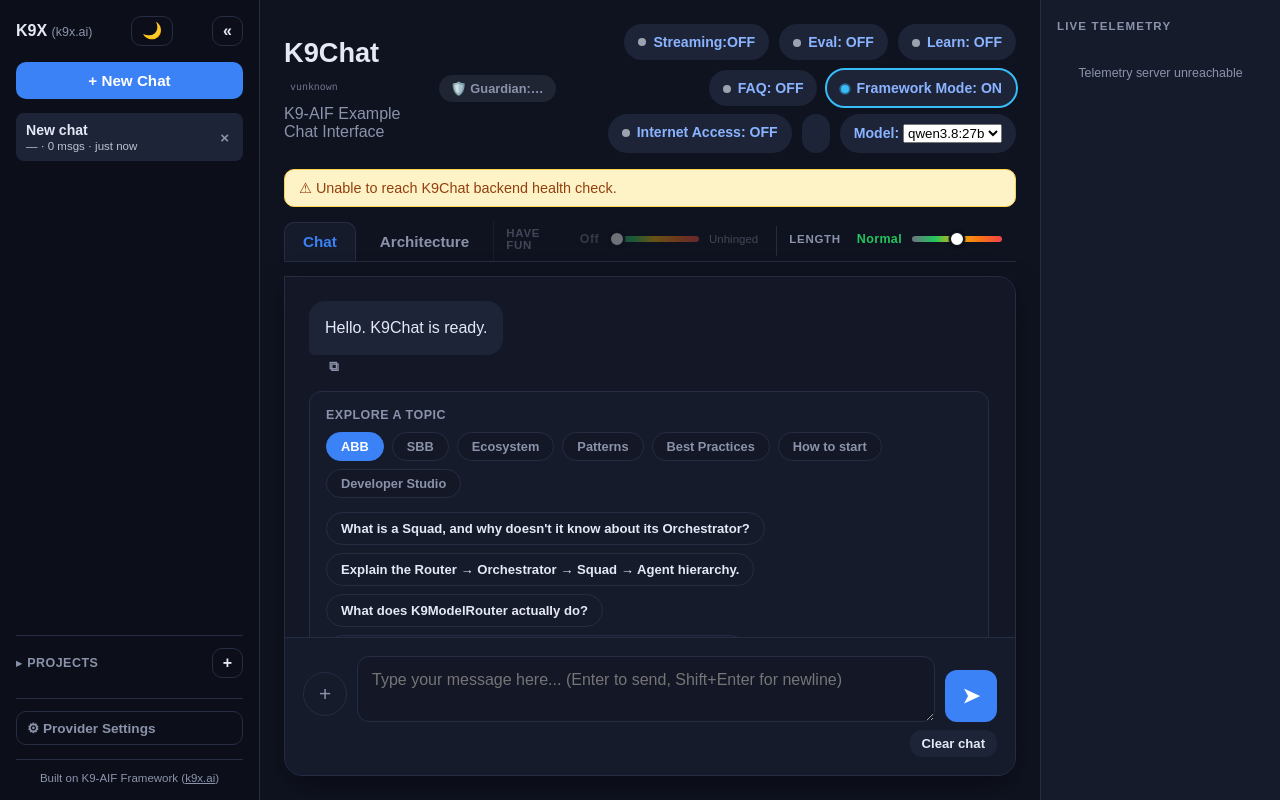
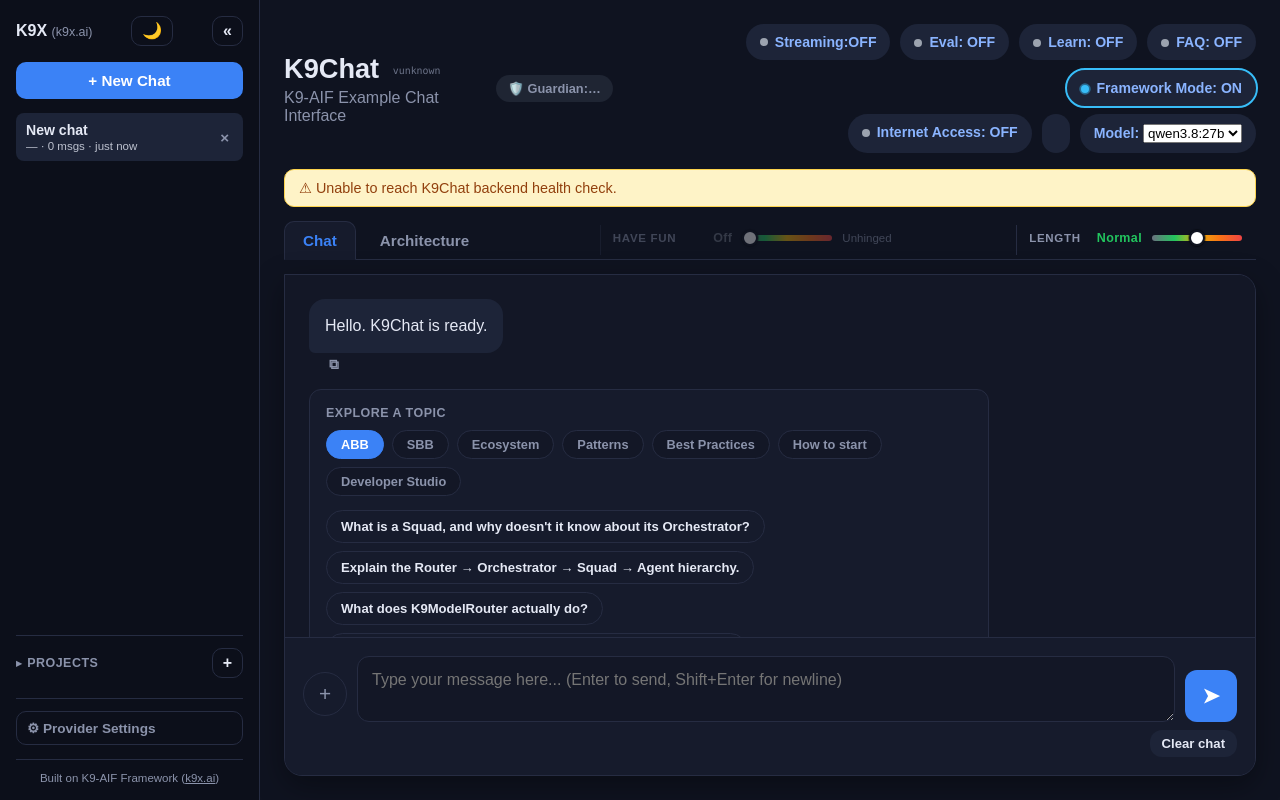
Before and after one commit to k9aif/examples, a FastAPI app: page / in a window 1280 px wide. Run offline with FastAPI, Linux system fonts and the light colour scheme; the visitor is signed in with stand-in values (Sample User, id 1); data that the repository does not hold is empty.

Commit message:
k9chat: remove the Live Telemetry panel entirely -- shared-machine metrics were misleading
Ravi's point, and correct: PowerAI is a shared machine, so GPU Load,
GPU Memory, CPU Load, and CPU Memory all reflected *everything* running
on the box, not k9chat's own activity -- "is my chat using the GPU?"
was not actually answerable from those numbers. GPU Temperature was
considered as the one metric with a real causal link (it's what
queue_control.py's thermal guard actually enforces against), but
dropped too per Ravi's call -- simpler with nothing in the right pane
than one lonely metric.

Removed completely, not just hidden: the <aside> panel, .app-shell's
third grid column (now 260px 1fr, sidebar+chat only), pollTelemetry()
and all its DOM refs in app.js, the /telemetry endpoint and its now-dead
gpu_telemetry import in app.py, and every .telemetry-* CSS rule.
queue_control.py's own thermal enforcement is untouched -- confirmed it
imports gpu_telemetry.py directly, server-side, never through the HTTP
endpoint that just got removed.

Verified live: no console errors, no 404s from the removed endpoint,
clean 2-column layout with the chat area now spanning the freed space.
Same screenshot also reconfirmed the topic-picker card renders correctly
on a fresh session.

Co-Authored-By: Claude Sonnet 5 <noreply@anthropic.com>

```diff
--- a/k9chat/app.py
+++ b/k9chat/app.py
@@ -85,7 +85,6 @@ from k9chat.auth import (
 )
 from k9chat.queue_control import QueueSlot
 from k9chat import queue_control
-from k9chat import gpu_telemetry
 
 BASE_DIR = os.path.dirname(__file__)
 
@@ -192,17 +191,6 @@ def home(request: Request):
 def chat_queue_status():
     """Polled by the frontend's waitlist widget -- see queue_control.py."""
     return JSONResponse(queue_control.status())
-
-
-@app.get("/telemetry")
-def telemetry():
-    """Polled by the right-side telemetry panel -- real nvidia-smi/os-module
-    data proxied from gpu_telemetry.py, cached briefly there. Same data
-    queue_control.py's thermal guard actually enforces against, not a
-    separate/fake readout."""
-    data = gpu_telemetry.get_telemetry()
-    data["temp_limit_c"] = gpu_telemetry.temp_limit_c()
-    return JSONResponse(data)
 
 
 @app.post("/chat")
--- a/k9chat/static/js/app.js
+++ b/k9chat/static/js/app.js
@@ -16,7 +16,7 @@
     applyTheme(next);
   });
 
-  // Sidebar collapse -- more canvas for the chat/telemetry columns.
+  // Sidebar collapse -- more canvas for the chat column.
   // Persisted like theme so it doesn't reset on reload.
   const appShell = document.querySelector(".app-shell");
   const sidebarCollapseBtn = document.getElementById("sidebar-collapse-btn");
@@ -418,75 +418,13 @@
     setInterval(pollQueueStatus, 4000);
   }
 
-  // ---------------- Telemetry panel ----------------
-  // Real numbers from gpu_telemetry.py (proxying the actual nvidia-smi
-  // server) -- same source queue_control.py's thermal guard checks
-  // against, not a separate/decorative readout. 2s poll matches the
-  // standalone RTX-5090 dashboard's own cadence.
-  const telemetryBody = document.getElementById("telemetry-body");
-  const telemetryBanner = document.getElementById("telemetry-throttle-banner");
-
-  function telemetryRow(label, value, pct, level) {
-    const cls = level ? ` ${level}` : "";
-    const bar = pct != null
-      ? `<div class="telemetry-bar-track"><div class="telemetry-bar-fill" style="width:${Math.min(100, Math.max(0, pct))}%"></div></div>`
-      : "";
-    return `<div class="telemetry-row${cls}"><div class="label">${label}</div><div class="value">${value}</div>${bar}</div>`;
-  }
-
-  async function pollTelemetry() {
-    if (!telemetryBody) return;
-    try {
-      const resp = await fetch("/telemetry");
-      const d = await resp.json();
-      if (d.error || d.temperatureC == null) {
-        telemetryBody.innerHTML = '<div class="telemetry-offline">Telemetry server unreachable</div>';
-        telemetryBanner.style.display = "none";
-        return;
-      }
-
-      const limit = d.temp_limit_c ?? 85;
-      const temp = d.temperatureC;
-      const tempLevel = temp >= limit ? "critical" : temp >= limit - 10 ? "warn" : "";
-      const gpuLoadLevel = d.gpuUtilizationPct >= 90 ? "warn" : "";
-      const memPct = d.memoryTotalMiB ? (d.memoryUsedMiB / d.memoryTotalMiB) * 100 : null;
-
-      let html = "";
-      html += telemetryRow("GPU Load", `${d.gpuUtilizationPct ?? "--"}%`, d.gpuUtilizationPct, gpuLoadLevel);
-      html += telemetryRow("GPU Temperature", `${temp}°C`, (temp / limit) * 100, tempLevel);
-      html += telemetryRow(
-        "GPU Memory",
-        `${d.memoryUsedMiB ?? "--"} / ${d.memoryTotalMiB ?? "--"} MiB`,
-        memPct,
-        memPct != null && memPct >= 90 ? "warn" : "",
-      );
-      if (d.cpuLoadPct != null) {
-        html += telemetryRow("CPU Load", `${d.cpuLoadPct}%`, d.cpuLoadPct, d.cpuLoadPct >= 90 ? "warn" : "");
-      }
-      if (d.cpuMemory) {
-        const cpuMemPct = d.cpuMemory.totalMiB ? (d.cpuMemory.usedMiB / d.cpuMemory.totalMiB) * 100 : null;
-        html += telemetryRow(
-          "CPU Memory",
-          `${d.cpuMemory.usedMiB} / ${d.cpuMemory.totalMiB} MiB`,
-          cpuMemPct,
-          cpuMemPct != null && cpuMemPct >= 90 ? "warn" : "",
-        );
-      }
-      if (d.cpuTempC != null) {
-        html += telemetryRow("CPU Temperature", `${d.cpuTempC}°C`, null, "");
-      }
-
-      telemetryBody.innerHTML = html;
-      telemetryBanner.style.display = temp >= limit ? "block" : "none";
-    } catch (err) {
-      telemetryBody.innerHTML = '<div class="telemetry-offline">Telemetry server unreachable</div>';
-      telemetryBanner.style.display = "none";
-    }
-  }
-  if (telemetryBody) {
-    pollTelemetry();
-    setInterval(pollTelemetry, 2000);
-  }
+  // Live Telemetry panel removed 2026-09-21 -- PowerAI is a shared
+  // machine, and GPU/CPU load+memory numbers reflected *everything*
+  // running on it, not k9chat's own activity (misleading: "is my chat
+  // using the GPU?" -- not necessarily). Temperature alone (the one
+  // metric queue_control.py's thermal guard actually enforces against)
+  // was considered but dropped too, per Ravi's call -- simpler with
+  // nothing in the right pane rather than one lonely metric.
 
   // ---------------- Init ----------------
   SessionSidebar.onSwitch = (id) => MessageList.renderHistory(id);
--- a/k9chat/static/style.css
+++ b/k9chat/static/style.css
@@ -56,13 +56,13 @@ body {
 
 .app-shell {
   display: grid;
-  grid-template-columns: 260px 1fr 240px;
+  grid-template-columns: 260px 1fr;
   height: 100vh;
   transition: grid-template-columns 0.18s ease;
 }
 
 .app-shell.sidebar-collapsed {
-  grid-template-columns: 0 1fr 240px;
+  grid-template-columns: 0 1fr;
 }
 
 .app-shell.sidebar-collapsed .sidebar {
@@ -92,13 +92,6 @@ body {
   border-color: var(--accent);
 }
 
-@media (max-width: 1100px) {
-  /* Telemetry panel is a nice-to-have, not core chat UI -- drop it
-     before the chat/sidebar columns get uncomfortably cramped. */
-  .app-shell { grid-template-columns: 260px 1fr; }
-  .app-shell.sidebar-collapsed { grid-template-columns: 0 1fr; }
-  .telemetry-panel { display: none; }
-}
 
 /* ---------------- Sidebar ---------------- */
 
@@ -1404,90 +1397,6 @@ button:disabled {
   .waitlist-widget .dot { animation: none; }
 }
 
-/* ---------------- Telemetry panel ---------------- */
-/* Real data from gpu_telemetry.py (proxying the actual nvidia-smi-backed
-   server), same numbers queue_control.py's thermal guard enforces
-   against -- not a decorative readout. */
-
-.telemetry-panel {
-  background: var(--bg-elevated);
-  border-left: 1px solid var(--border);
-  padding: 20px 16px;
-  display: flex;
-  flex-direction: column;
-  gap: 14px;
-  overflow-y: auto;
-}
-
-.telemetry-panel h2 {
-  font-size: 0.72rem;
-  font-weight: 700;
-  letter-spacing: 0.1em;
-  text-transform: uppercase;
-  color: var(--text-muted);
-  margin: 0 0 4px;
-}
-
-.telemetry-row {
-  background: var(--bg-sunken);
-  border: 1px solid var(--border);
-  border-radius: 10px;
-  padding: 10px 12px;
-}
-
-.telemetry-row .label {
-  font-size: 0.7rem;
-  text-transform: uppercase;
-  letter-spacing: 0.08em;
-  color: var(--text-muted);
-  margin-bottom: 3px;
-}
-
-.telemetry-row .value {
-  font-size: 1.05rem;
-  font-weight: 600;
-  font-variant-numeric: tabular-nums;
-}
-
-.telemetry-row.warn .value { color: #f97316; }
-.telemetry-row.critical { border-color: #ef4444; }
-.telemetry-row.critical .value { color: #ef4444; }
-
-.telemetry-bar-track {
-  margin-top: 6px;
-  height: 4px;
-  border-radius: 999px;
-  background: var(--border);
-  overflow: hidden;
-}
-
-.telemetry-bar-fill {
-  height: 100%;
-  background: #22c55e;
-  transition: width 0.4s ease, background 0.4s ease;
-}
-
-.telemetry-row.warn .telemetry-bar-fill { background: #f97316; }
-.telemetry-row.critical .telemetry-bar-fill { background: #ef4444; }
-
-.telemetry-offline {
-  font-size: 0.78rem;
-  color: var(--text-muted);
-  text-align: center;
-  padding: 16px 8px;
-}
-
-.telemetry-throttle-banner {
-  background: rgba(239, 68, 68, 0.12);
-  border: 1px solid rgba(239, 68, 68, 0.4);
-  color: #ef4444;
-  font-size: 0.76rem;
-  border-radius: 8px;
-  padding: 8px 10px;
-  text-align: center;
-  display: none;
-}
-
 /* ---------------- Topic picker card ---------------- */
 
 .topic-picker-card {
--- a/k9chat/templates/index.html
+++ b/k9chat/templates/index.html
@@ -333,16 +333,6 @@
         </div>
       </section>
     </div>
-
-    <aside class="telemetry-panel" id="telemetry-panel">
-      <h2>Live Telemetry</h2>
-      <div class="telemetry-throttle-banner" id="telemetry-throttle-banner">
-        ⚠ GPU over threshold — new jobs paused
-      </div>
-      <div id="telemetry-body">
-        <div class="telemetry-offline">Connecting…</div>
-      </div>
-    </aside>
   </div>
 
   <div id="waitlist-widget" class="waitlist-widget" style="display:none"></div>
```
